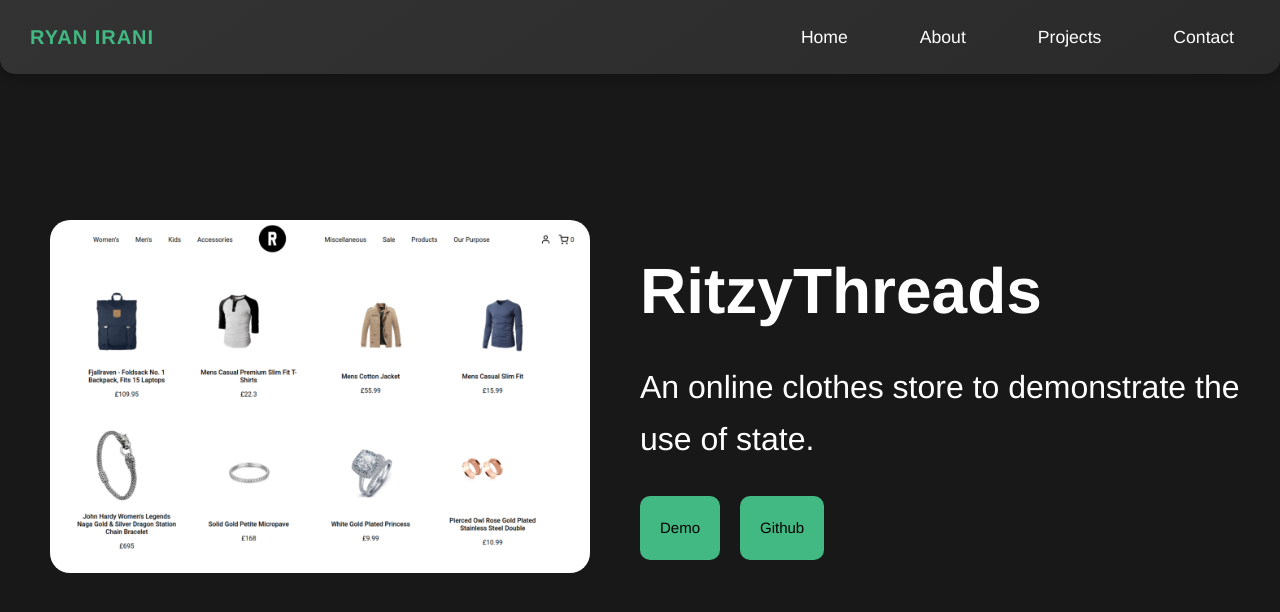
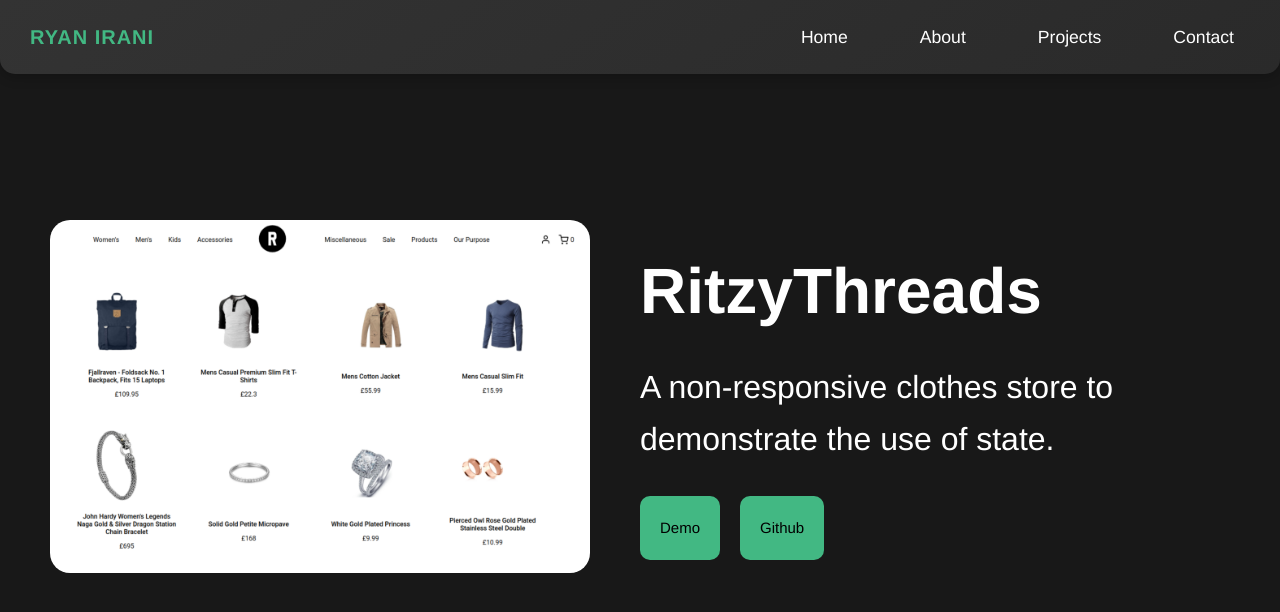
Before and after one commit to justryan55/portfolio, a Vue app: page /projects/archives in a window 1280 px wide. Shown: the top 612 px of the page. Built offline with nearby package versions, Linux system fonts and the light colour scheme.

Commit message:
updated text

```diff
--- a/src/views/ArchivesView.vue
+++ b/src/views/ArchivesView.vue
@@ -10,7 +10,7 @@
           id: 1,
           title: 'RitzyThreads',
           img: '/store.png',
-          desc: 'An online clothes store to demonstrate the use of state.',
+          desc: 'A non-responsive clothes store to demonstrate the use of state.',
           demo: 'https://ritzythreads.netlify.app/',
           github: 'https://github.com/justryan55/shopping-cart',
         },
@@ -18,7 +18,7 @@
           id: 2,
           title: 'To Do List',
           img: '/to-do-list.jpeg',
-          desc: 'A Javascript-powered to-do list application that allows users to create individual projects with separate to-do items.',
+          desc: 'A non-responsive Javascript-powered to-do list application that allows users to create individual projects with separate to-do items.',
           demo: '/to-do-list/index.html',
           github: 'https://github.com/justryan55/to-do-list',
         },
@@ -26,7 +26,7 @@
           id: 3,
           title: 'Book Library',
           img: '/book-library.png',
-          desc: 'A Javascript-powered book library that allows users to explore and manage their book collection.',
+          desc: 'A non-responsive Javascript-powered book library that allows users to explore and manage their book collection.',
           demo: '/library/index.html',
           github: 'https://github.com/justryan55/book-library',
         },
@@ -34,7 +34,7 @@
           id: 4,
           title: 'Etch-A-Sketch',
           img: '/etch-a-sketch.png',
-          desc: 'A Javascript-powered sketchpad that features the ability to delete, undo, save and load work.',
+          desc: 'A non-responsive Javascript-powered sketchpad that features the ability to delete, undo, save and load work.',
           demo: '/etch-a-sketch/index.html',
           github: 'https://github.com/justryan55/etch-a-sketch',
         },
```
